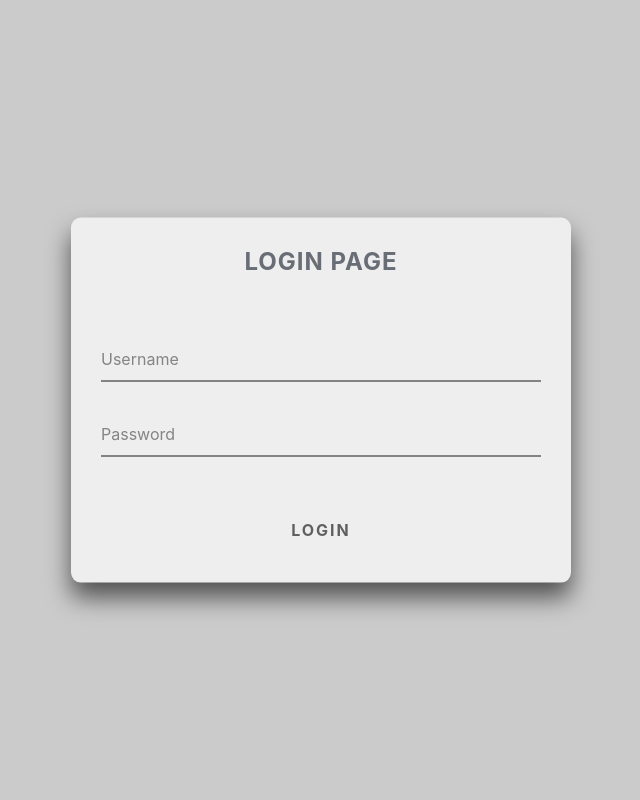
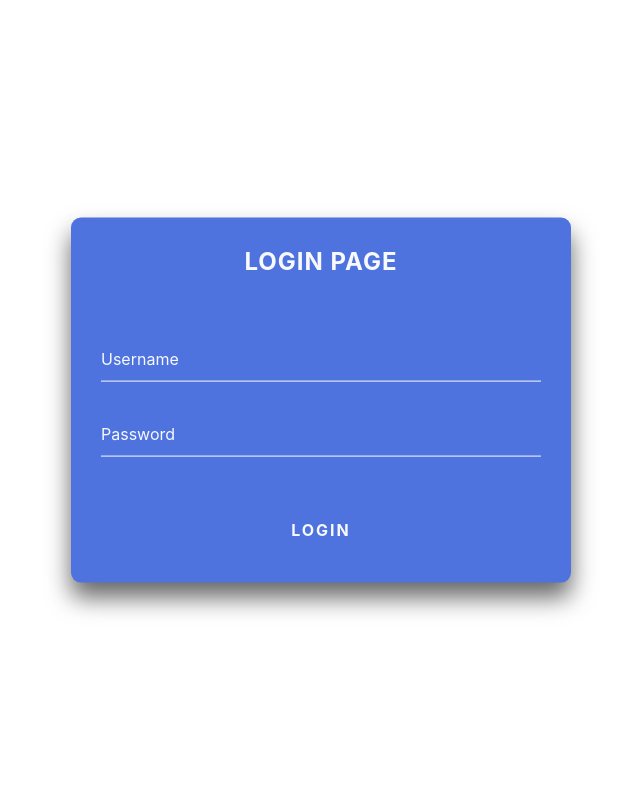
Before and after one commit to alvn22/payroll, a PHP site: page / in a window 1280 px wide. Shown: the whole page, without its empty margins (319-959 px from the left). Run offline with PHP 8.4, Linux system fonts and the light colour scheme; some libraries are stand-ins or nearby versions.

Commit message:
updated query

```diff
--- a/hr/detail_gaji.php
+++ b/hr/detail_gaji.php
@@ -92,7 +92,7 @@
                     </div>
                     <form class="offset-md-1">
                         <?php
-                            $q = "SELECT *, (j.gaji_pokok + d.tunjangan) AS total_gaji FROM penggajian p JOIN karyawan k ON p.id_karyawan = k.id_karyawan JOIN jabatan j ON k.id_jabatan = j.id_jabatan JOIN divisi d ON k.id_divisi = d.id_divisi ORDER BY p.tanggal ASC";
+                            $q = "SELECT *, (j.gaji_pokok + d.tunjangan) AS total_gaji FROM penggajian p JOIN karyawan k ON p.id_karyawan = k.id_karyawan JOIN jabatan j ON k.id_jabatan = j.id_jabatan JOIN divisi d ON k.id_divisi = d.id_divisi WHERE p.id_penggajian = '$id_gaji'";
                             $r = mysqli_query($con,$q);
                             $dt = mysqli_fetch_assoc($r);
                             $tanggal = $dt['tanggal'];
--- a/main.css
+++ b/main.css
@@ -3,13 +3,13 @@ html {
   margin: 0;
   padding: 0;
   height: 100%;
-  background: #cbcbcb !important;
+  /* background: #cbcbcb !important; */
 }
 .form_container{
   margin-top: 60px;
 }
 .login_text{
-  color: #686D76;
+  color: #f8f9fc;
   text-transform: uppercase;
   letter-spacing: 1px;
   font-weight: bold;
@@ -21,12 +21,11 @@ html {
   width: 500px;
   padding: 30px;
   transform: translate(-50%, -50%);
-  background: #EEEEEE;
+  background: #4e73df;
   box-sizing: border-box;
   box-shadow: 0 15px 25px rgba(0,0,0,.6);
   border-radius: 10px;
 }
-
 .login-box .user-box {
   position: relative;
 }
@@ -35,10 +34,10 @@ html {
   width: 100%;
   padding: 10px 0;
   font-size: 16px;
-  color: rgba(24, 20, 20, 0.987);;
+  color: #f8f9fc;
   margin-bottom: 30px;
   border: none;
-  border-bottom: 1px solid rgba(24, 20, 20, 0.987);;
+  border-bottom: 1px solid #f8f9fc;
   outline: none;
   background: transparent;
 }
@@ -49,7 +48,7 @@ html {
   left: 0;
   padding: 10px 0;
   font-size: 16px;
-  color: rgba(131, 131, 131, 0.987);;
+  color: #f8f9fc;
   pointer-events: none;
   transition: .5s;
 }
@@ -58,7 +57,7 @@ html {
 .login-box .user-box input:valid ~ label {
   top: -20px;
   left: 0;
-  color: rgba(131, 131, 131, 0.987);;
+  color: #f8f9fc;
   font-size: 12px;
 }
 
@@ -66,7 +65,7 @@ html {
   position: relative;
   display: inline-block;
   padding: 10px 20px;
-  color: rgba(0,0,0,.6);
+  color: #f8f9fc;
   font-size: 16px;
   text-decoration: none;
   text-transform: uppercase;
@@ -78,8 +77,8 @@ html {
 }
 
 .login-box button:hover {
-  background: #686D76;
-  color: #EEEEEE;
+  background: #f8f9fc;
+  color: #5a5c69;
   border-radius: 5px;
 }
 
@@ -96,9 +95,3 @@ html {
     left: 100%;
   }
 }
-
-.custom-alert{
-  position: fixed;
-  top: 80px;
-  right: 25px;
-}
```
Also changed, not shown: hr/penggajian.php (+1 -7 lines).
